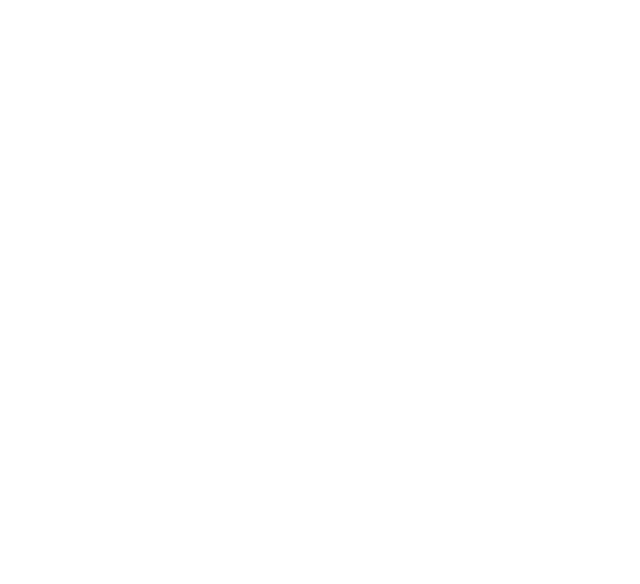
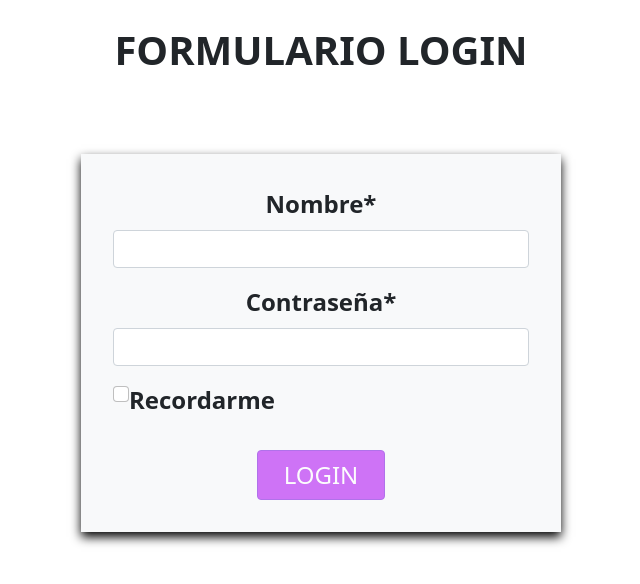
Before and after one commit to elencha3/dam-angular-ofertas-empleo, an Angular app: page /login in a window 1280 px wide. Before the commit this address led to /. Shown: the top 584 px of the page, without its empty margins (319-959 px from the left). Built offline with nearby package versions, Linux system fonts and the light colour scheme.

Commit message:
authService

```diff
--- a/src/app/app-routing.module.ts
+++ b/src/app/app-routing.module.ts
@@ -3,6 +3,7 @@ import { NgModule } from '@angular/core';
 import { RouterModule, Routes } from '@angular/router';
 import { HomeComponent } from './pages/home/home.component';
 import { RegisterOfferComponent } from './pages/register-offer/register-offer.component';
+import { LoginComponent } from './pages/login/login.component';
 
 const routes: Routes = [
   {
@@ -21,6 +22,10 @@ const routes: Routes = [
   {
     path:'offerdetail/:id',
     component: OfferDetailComponent
+  },
+  {
+    path:'login',
+    component: LoginComponent
   }
 ];
 
--- a/src/app/endpoints.component.ts
+++ b/src/app/endpoints.component.ts
@@ -1,3 +1,4 @@
 export class AppEndPoints {
     public static ENDPOINTOFERTAS = 'http://localhost:8080/api/ofertas';
+    public static ENDPOINTSAUTH = 'http://localhost:8080/api/authenticate';
 }
--- /dev/null
+++ b/src/app/models/login-form.model.ts
@@ -0,0 +1,35 @@
+export class LoginForm {
+    //Declaro la clase formulario de login con todos los campos que tendrá mi formulario de login
+
+    private _nombre: string;
+    private _pass: string;
+    private _check: boolean;
+
+    constructor(nombre: string, pass: string, check: boolean) {
+            this._nombre = nombre;
+            this._pass = pass;
+            this._check = check;
+        }
+
+    get nombre(): string {
+        return this._nombre;
+    }
+    set nombre(value: string) {
+        this._nombre = value;
+    }
+
+    get pass(): string {
+        return this._pass;
+    }
+    set pass(value: string) {
+        this._pass = value;
+    }
+
+    get check(): boolean {
+        return this._check;
+    }
+    set check(value: boolean) {
+        this._check = value;
+    }
+
+}
--- a/src/app/pages/home/home.component.ts
+++ b/src/app/pages/home/home.component.ts
@@ -20,7 +20,7 @@ export class HomeComponent implements OnInit {
 
     this.homeService.getOffersData().subscribe(
       response =>{
-        console.log(this.arrayOffersData = response);
+        this.arrayOffersData = response;
       },
       error => {
         console.log('Error ' + JSON.stringify(error));
--- a/src/app/pages/login/login.component.css
+++ b/src/app/pages/login/login.component.css
@@ -0,0 +1,56 @@
+.divcenter {
+    max-width: 30rem;
+    display: block;
+    justify-content: space-between;
+    align-items: center;
+    margin-top: 2%;
+    margin-bottom: 2%;
+}
+h1{
+    text-align: center;
+    margin-bottom: 5rem;
+    font-weight: bold;
+}
+form {
+    padding: 2rem;
+    box-shadow: 0px 5px 10px black;
+}
+
+label {
+    font-weight: bold;
+    font-size: 1.5rem;
+    display: block;
+    text-align: center;
+}
+
+input:not([type="submit"]:not[type="checkbox"]){
+    padding: 1rem;
+    display: block;
+    width: 100%;
+    margin-bottom: 1.5rem;
+    background-color: #f0f0f0 ;
+    border-radius: 0.5rem;
+    }
+
+.btn{
+    width: 8rem;
+    font-size: 1.5rem;
+    text-transform: uppercase;
+    background-color:#b92cf5;
+    border-color: blueviolet;
+}
+
+.btn:hover{
+    opacity: 0.8;
+}
+
+.abs-center {
+    display: flex;
+    flex-direction: column;
+    align-items: center;
+    justify-content: center;
+}
+.form-check{
+    margin-bottom: 2rem;
+    display: flex;
+}
--- a/src/app/pages/login/login.component.html
+++ b/src/app/pages/login/login.component.html
@@ -1 +1,43 @@
-<p>login works!</p>
+
+<div class="container divcenter ">
+    <div class="row">
+        <div class="col-md-12">
+            <h1>FORMULARIO LOGIN</h1>
+        </div>
+    </div>
+    <div class="row">
+        <form class="bg-light" [formGroup] = "formularioLogin" (ngSubmit)="enviarFormulario();">
+            <div class="col-md-12">
+                <div class="mb-3">
+                    <label for="nombre" class="form-label">Nombre*</label>
+                    <input id="nombre" type="text"
+                    name="nombre"
+                    formControlName = "nombre"
+                    class="form-control">
+                </div>
+                <div class="mb-3">
+                    <label for="pass" class="form-label">Contraseña*</label>
+                    <input  id="pass" type="password"
+                    name = "pass"
+                    formControlName = "pass"
+                    class = "form-control">
+                </div>
+                <div class="form-check">
+                    <input type="checkbox" id="check"
+                    class="form-check-input"
+                    name="check"
+                    formControlName = "check">
+                    <label class="form-check-label" for="check">
+                        Recordarme
+                    </label>
+                </div>
+                <div class="text-center">
+                    <button type="submit"
+                    class="btn btn-primary"
+                    [disabled]= "!formularioLogin.valid" value="enviar">Login</button>
+                </div>
+
+            </div>
+        </form>
+    </div>
+</div>
--- a/src/app/pages/login/login.component.ts
+++ b/src/app/pages/login/login.component.ts
@@ -1,15 +1,55 @@
+import { AuthService } from './../../services/auth.services';
 import { Component, OnInit } from '@angular/core';
+import { FormBuilder, Validators } from '@angular/forms';
+import { Router } from '@angular/router';
+import { LoginForm } from 'src/app/models/login-form.model';
 
 @Component({
   selector: 'app-login',
   templateUrl: './login.component.html',
-  styleUrls: ['./login.component.css']
+  styleUrls: ['./login.component.css'],
+  providers: [AuthService]
 })
+
+
 export class LoginComponent implements OnInit {
 
-  constructor() { }
+    constructor(
+      private formBuilder: FormBuilder,
+      private router: Router,
+      private authService: AuthService
+    ) { }
 
-  ngOnInit(): void {
-  }
+    ngOnInit(): void {
+    }
+
+    formularioLogin = this.formBuilder.group({
+      nombre: ['', Validators.required],
+      pass: ['', Validators.compose([Validators.required, Validators.minLength(8)])],
+      check: ['','']
+  })
+
+    enviarFormulario(): void {
+      console.log("Enviando login");
+      //Convertir datos form a objeto
+      let userLog: LoginForm = new LoginForm(
+          this.formularioLogin.value.nombre,
+          this.formularioLogin.value.pass,
+          this.formularioLogin.value.check
+    )
+
+
+      this.authService.login(userLog.nombre, userLog.pass, userLog.check)
+          .subscribe(
+              data => {
+                  this.router.navigate(['/home']);
+                  console.log("logueado");
+                  console.log(data);
+              },
+              error => {
+                    console.log("error");
+                });
+
+    }
 
 }
--- a/src/app/pages/offer-detail/offer-detail.component.css
+++ b/src/app/pages/offer-detail/offer-detail.component.css
@@ -0,0 +1,8 @@
+.divcenter {
+    max-width: 70rem;
+    display: block;
+    justify-content: space-between;
+    align-items: center;
+    margin-top: 2%;
+    margin-bottom: 2%;
+}
--- a/src/app/pages/offer-detail/offer-detail.component.html
+++ b/src/app/pages/offer-detail/offer-detail.component.html
@@ -1,11 +1,15 @@
-<div class="container">
-    <div class="row">
-        <div class="col-md-4 claseCard" >
-            <div class="card " style="width: 18rem;">
+<div class="container ">
+    <div class="row divcenter">
+        <div class="col-md-12 " >
+            <div class="card " style="width:60rem;">
                 <img class="card-img-top imagenCard" >
                 <div class="card-body">
+                    <h1>{{this.offerDetails.titulo}}</h1>
+                    <p>{{this.offerDetails.descripcion}}</p>
                     <p>{{this.offerDetails.empresa}}</p>
-                    <p>{{this.offerDetails.descripcion}}</p>
+                    <p>{{this.offerDetails.salario}}</p>
+                    <p>{{this.offerDetails.ciudad}}</p>
+                    <p>{{this.offerDetails.email}}</p>
 
                     <h5 class="card-title"></h5>
                     <a  class="btn btn-primary">VER</a>
--- a/src/app/pages/offer-detail/offer-detail.component.ts
+++ b/src/app/pages/offer-detail/offer-detail.component.ts
@@ -1,8 +1,7 @@
-import { OfferForm } from './../../models/offer-form.model';
+import { Offer } from 'src/app/models/offer.model';
 import { HomeService } from 'src/app/services/home.service';
 import { Component, OnInit } from '@angular/core';
 import { ActivatedRoute, ParamMap, Router } from '@angular/router';
-import { Observable } from 'rxjs';
 
 @Component({
   selector: 'app-offer-detail',
@@ -12,7 +11,7 @@ import { Observable } from 'rxjs';
 export class OfferDetailComponent implements OnInit {
 
   public sub: any;
-  public offerDetails: OfferForm;
+  public offerDetails: Offer = new Offer();
 
 
   constructor(
@@ -29,17 +28,15 @@ export class OfferDetailComponent implements OnInit {
 
   showOfferDetail() {
     this.sub = this.route.paramMap.subscribe((params: ParamMap) =>{
-      console.log('El id de la noticia es ' + params.get('id'));
       let id = params.get('id');
       this.homeService.getOfferDetail(id).subscribe(
         response =>{
-          console.log(this.offerDetails = response);
+          this.offerDetails = response;
         },
         error => {
           console.log('Error ' + JSON.stringify(error));
         }
       )
-
     });
 
   }
--- /dev/null
+++ b/src/app/services/auth.services.ts
@@ -0,0 +1,56 @@
+
+import { Injectable } from '@angular/core';
+import { HttpClient, HttpHeaders } from '@angular/common/http';
+import { BehaviorSubject, Observable } from 'rxjs';
+import { map } from 'rxjs/operators';
+import { AppEndPoints } from '../endpoints.component';
+
+const httpOptions = {
+    headers: new HttpHeaders({ 'Content-Type': 'application/json' })
+};
+let url = AppEndPoints.ENDPOINTSAUTH;
+
+
+@Injectable({ providedIn: 'root' })
+
+export class AuthService {
+
+    private currentUserSubject$: BehaviorSubject<any>;
+    public currentUser: Observable<any>;
+    public id_token;
+
+    constructor(private http: HttpClient) {
+        this.id_token = JSON.parse(localStorage.getItem('currentUser'));
+        this.currentUserSubject$ = new BehaviorSubject<any>(this.id_token);
+        this.currentUser = this.currentUserSubject$.asObservable();
+    }
+
+    // public get currentUserValue(): any {
+    //     return this.currentUserSubject$.value;
+    // }
+
+    login(username: string, password: string, rememberMe: boolean) {
+        return this.http.post<any>(url, { username, password, rememberMe }, httpOptions )
+            .pipe(map(user => {
+                    console.log(this.id_token);
+                    // store user details and jwt token in local storage to keep user logged in between page refreshes
+                    localStorage.setItem('currentUser', JSON.stringify(user));
+                    this.currentUserSubject$.next(user);
+                    return user;
+            }));
+    }
+
+        // getLoggedInUser(auth_token): Observable<any> {
+        //     const headers = new Headers({
+        //     'Content-Type': 'application/json',
+        //     'Authorization': `Bearer ${auth_token}`
+        //     })
+        //     return this.http.post(url, { headers: headers })
+        // }
+
+    logout() {
+        // remove user from local storage to log user out
+        localStorage.removeItem('currentUser');
+        this.currentUserSubject$.next(null);
+    }
+}
```
Also changed, not shown: src/app/models/offer.model.ts (+9 -9 lines).
